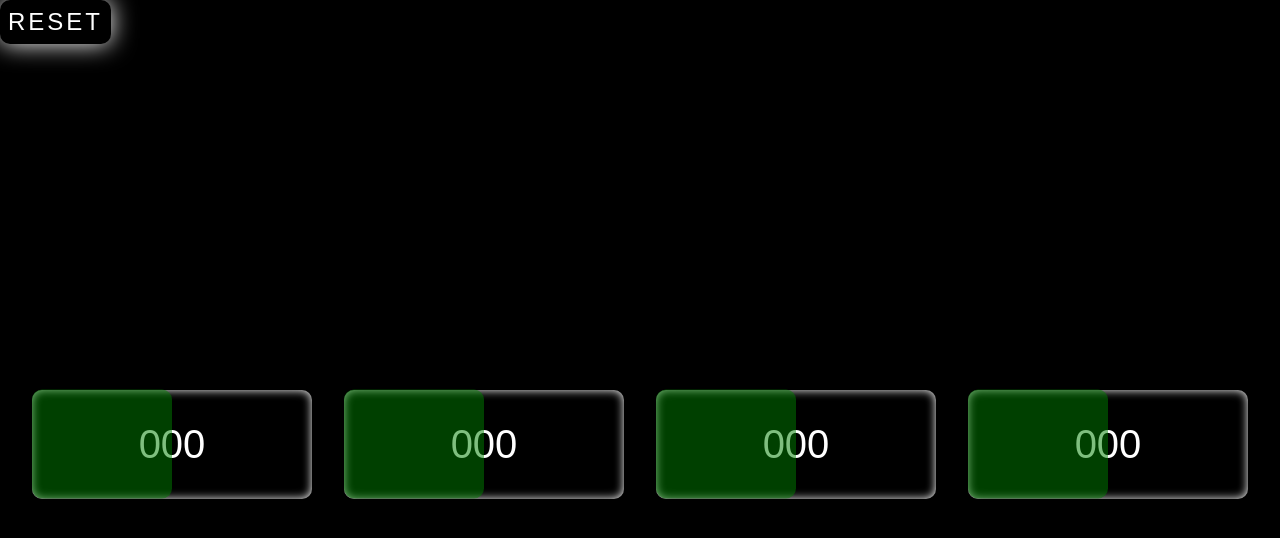
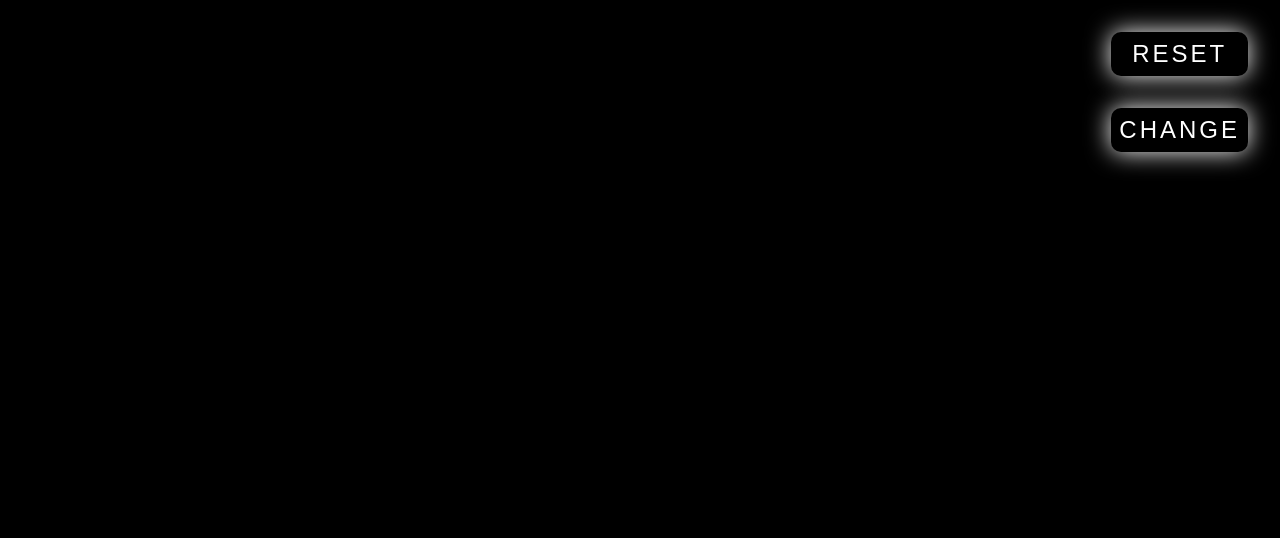
Before and after one commit to DavidBitner/exercises-timers, a plain HTML site: page index.html in a window 1280 px wide. Drawn offline with Linux system fonts and the light colour scheme.

Commit message:
Update index.html

```diff
--- a/index.html
+++ b/index.html
@@ -4,36 +4,20 @@
     <meta charset="UTF-8" />
     <meta http-equiv="X-UA-Compatible" content="IE=edge" />
     <meta name="viewport" content="width=device-width, initial-scale=1.0" />
-    <title>Exercises Timers</title>
+    <title>Timers</title>
     <link rel="stylesheet" href="style.css" />
     <script defer type="module" src="script.js"></script>
   </head>
   <body>
-    <button class="btn reset">Reset</button>
-    <div class="container">
-
-      <div class="timer">
-        <div class="time-left">000</div>
-        <div class="progress"></div>
-      </div>
-      <div class="timer">
-        <div class="time-left">000</div>
-        <div class="progress"></div>
-      </div>
-      <div class="timer">
-        <div class="time-left">000</div>
-        <div class="progress"></div>
-      </div>
-      <div class="timer">
-        <div class="time-left">000</div>
-        <div class="progress"></div>
-      </div>
+    <div class="btns">
+      <button class="btn reset">Reset</button>
+      <button class="btn change">Change</button>
     </div>
+    <div class="container"></div>
     <div class="overlay">
       <div class="modal">
         <input type="text" class="numberTimers" placeholder="Timers" />
         <input type="text" class="durationTimers" placeholder="Seconds" />
-
         <button class="btn add">ADD</button>
       </div>
     </div>
```
